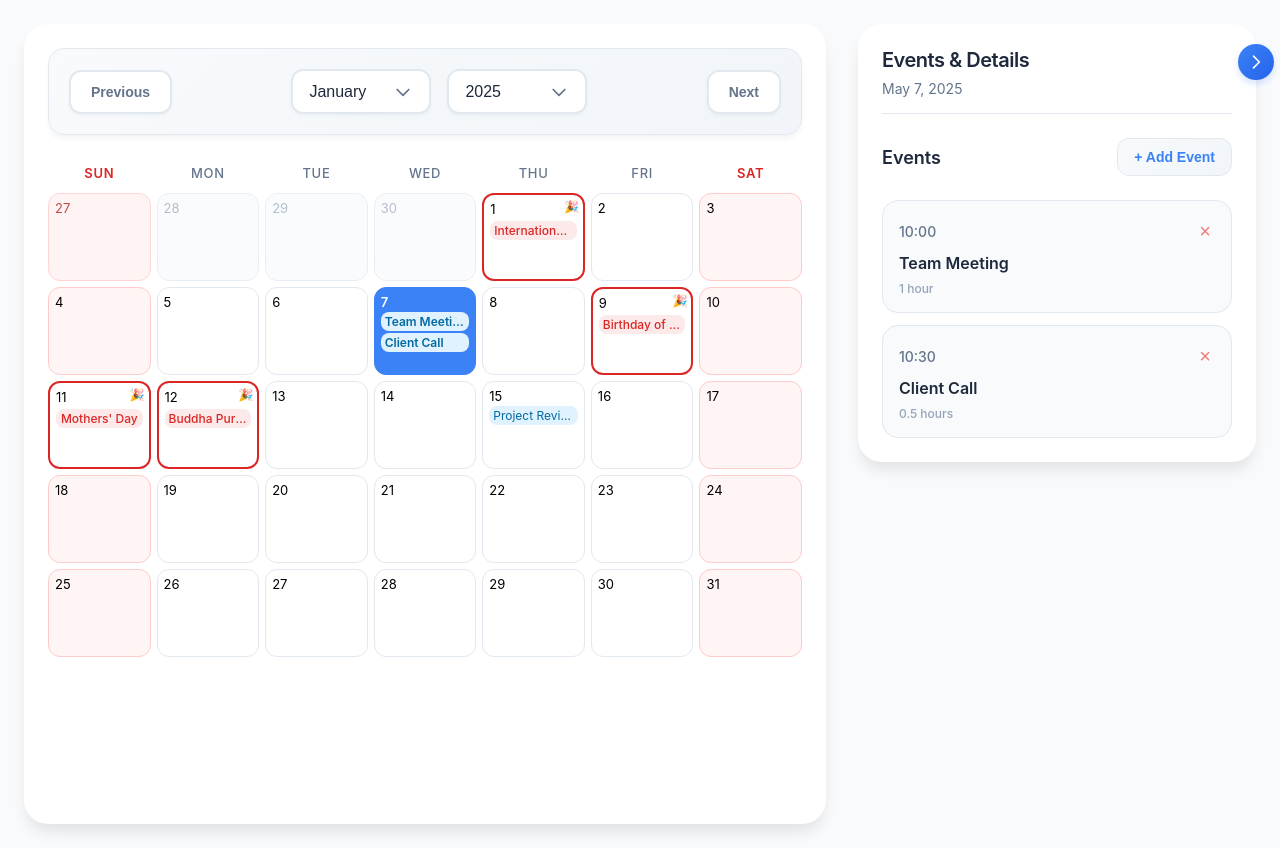
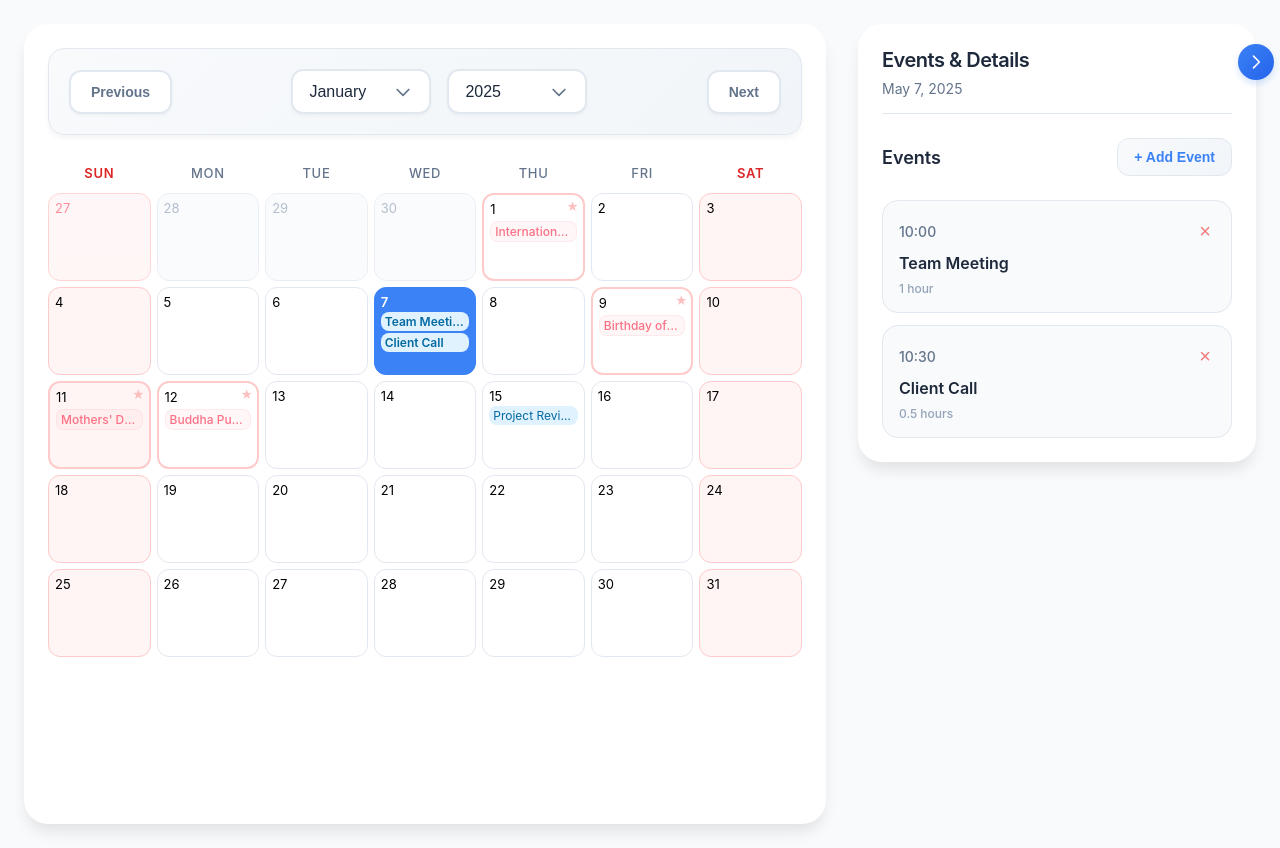
Before and after one commit to sanpras007/calender-app, a React (Create React App) app: page / in a window 1280 px wide. Built offline with nearby package versions, Linux system fonts and the light colour scheme.

Commit message:
color change of holidays in calender

```diff
--- a/src/App.css
+++ b/src/App.css
@@ -198,7 +198,7 @@ body {
 
 .calendar-day:nth-child(7n).other-month,
 .calendar-day:nth-child(7n+1).other-month {
-  background-color: #fef2f2;
+  background-color: #fff5f5;
   color: #b91c1c;
   opacity: 0.8;
 }
@@ -206,28 +206,32 @@ body {
 /* Holiday styles */
 .calendar-day.holiday {
   background: white;
-  border: 2px solid #dc2626;
+  border: 2px solid #fecaca;
   position: relative;
 }
 
 .calendar-day.holiday::before {
-  content: '🎉';
+  content: '★';
   position: absolute;
   top: 4px;
   right: 4px;
   font-size: 0.75rem;
+  color: #fca5a5;
+  opacity: 0.7;
 }
 
 .calendar-day.holiday:hover {
   background: #fff5f5;
   transform: translateY(-2px);
-  box-shadow: 0 4px 6px -1px rgba(220, 38, 38, 0.1);
+  box-shadow: 0 4px 6px -1px rgba(248, 113, 113, 0.1);
+  border-color: #fca5a5;
 }
 
 .calendar-day.holiday.other-month {
-  background: #fef2f2;
-  color: #b91c1c;
+  background: #fff5f5;
+  color: #fb7185;
   opacity: 0.8;
+  border-color: #fecaca;
 }
 
 .calendar-day.holiday.selected {
@@ -244,21 +248,23 @@ body {
 
 .holiday-name {
   font-size: 0.75rem;
-  color: #dc2626;
+  color: #fb7185;
   margin-top: 0.25rem;
   font-weight: 500;
   overflow: hidden;
   text-overflow: ellipsis;
   white-space: nowrap;
   padding: 0.125rem 0.25rem;
-  background-color: rgba(220, 38, 38, 0.1);
+  background-color: rgba(254, 202, 202, 0.15);
   border-radius: 0.5rem;
   text-align: center;
+  border: 1px solid rgba(251, 113, 133, 0.1);
 }
 
 .calendar-day.selected .holiday-name {
   color: white;
   background-color: rgba(255, 255, 255, 0.2);
+  border-color: rgba(255, 255, 255, 0.3);
 }
 
 /* Event Styles */
@@ -677,6 +683,65 @@ body {
   box-shadow: 0 2px 4px rgba(59, 130, 246, 0.2);
 }
 
+/* Holiday Info Section */
+.holiday-info {
+  background: linear-gradient(135deg, #fff5f5 0%, #fee2e2 100%);
+  border: 1px solid #fecaca;
+  border-radius: 1rem;
+  padding: 1.25rem;
+  margin-bottom: 1.5rem;
+}
+
+.holiday-title {
+  color: #fb7185;
+  font-size: 1.25rem;
+  font-weight: 600;
+  margin: 0 0 0.75rem 0;
+}
+
+.holiday-types {
+  display: flex;
+  gap: 0.5rem;
+  flex-wrap: wrap;
+  margin-bottom: 0.75rem;
+}
+
+.holiday-type {
+  background: rgba(251, 113, 133, 0.08);
+  color: #fb7185;
+  padding: 0.375rem 0.75rem;
+  border-radius: 0.5rem;
+  font-size: 0.75rem;
+  font-weight: 500;
+  border: 1px solid rgba(251, 113, 133, 0.15);
+}
+
+.holiday-description {
+  color: #fb7185;
+  font-size: 0.875rem;
+  line-height: 1.5;
+  margin: 0;
+}
+
+/* Weekend styles with holiday consideration */
+.calendar-day:nth-child(7n),
+.calendar-day:nth-child(7n+1) {
+  background-color: #fff5f5;
+  border-color: #fecaca;
+}
+
+.calendar-day:nth-child(7n):hover,
+.calendar-day:nth-child(7n+1):hover {
+  background-color: #fee2e2;
+}
+
+.calendar-day:nth-child(7n).other-month,
+.calendar-day:nth-child(7n+1).other-month {
+  background-color: #fff5f5;
+  color: #fb7185;
+  opacity: 0.8;
+}
+
 /* Responsive Design */
 @media (max-width: 1400px) {
   .calendar-grid {
@@ -875,7 +940,6 @@ body {
 
   .holiday-info {
     padding: 1rem;
-    margin-bottom: 1rem;
   }
 
   .holiday-title {
@@ -883,12 +947,12 @@ body {
   }
 
   .holiday-type {
-    font-size: 0.625rem;
+    font-size: 0.6875rem;
     padding: 0.25rem 0.5rem;
   }
 
   .holiday-description {
-    font-size: 0.75rem;
+    font-size: 0.8125rem;
   }
 
   .event-form {
```
